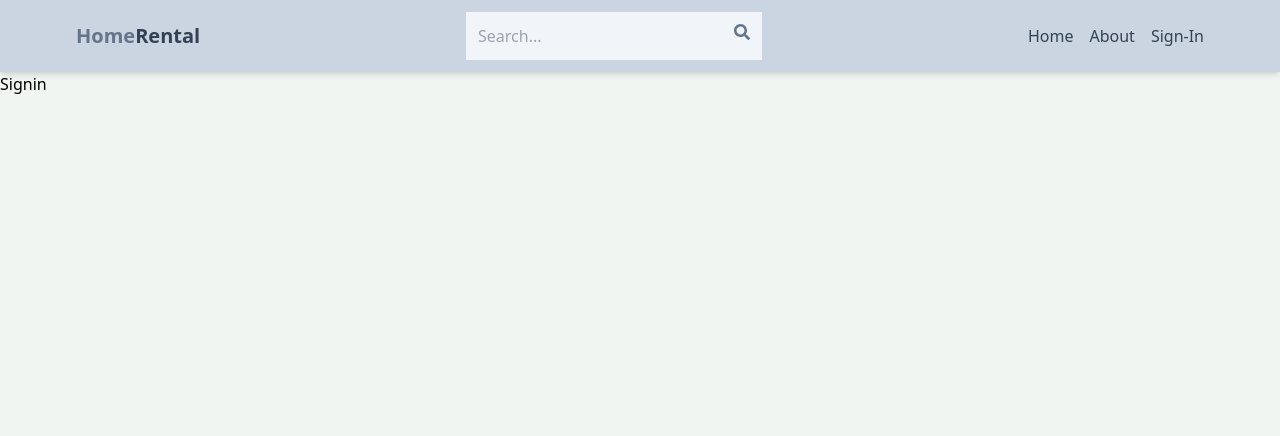
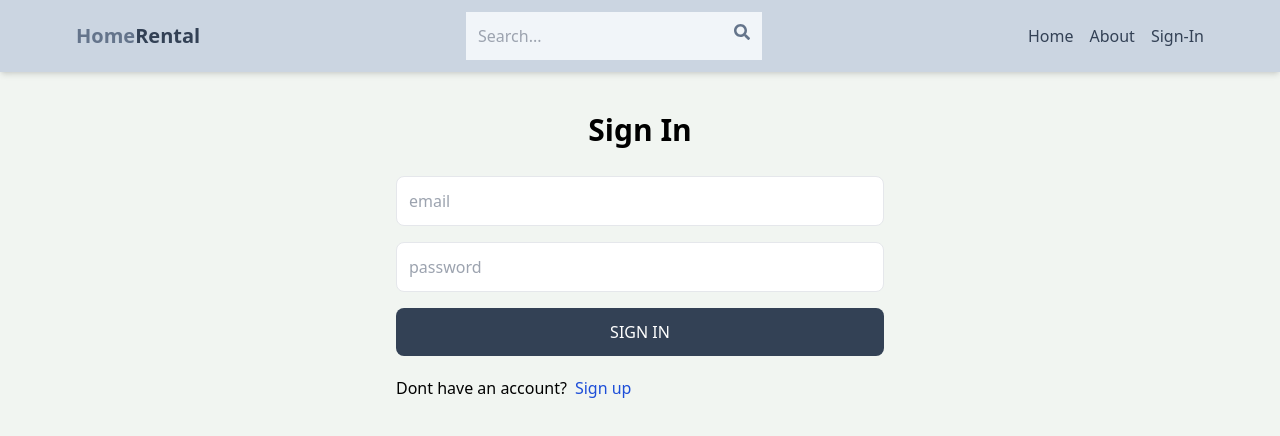
Before and after one commit to vivekds19/Home-Rental, a React (Vite) app in the folder client/: page /signin in a window 1280 px wide. Shown: the top 436 px of the page. Built offline with nearby package versions, Linux system fonts and the light colour scheme.

Commit message:
complete Sign IN page functionality

```diff
--- a/client/src/App.jsx
+++ b/client/src/App.jsx
@@ -11,7 +11,7 @@
     <BrowserRouter>
       <Header />
       <Routes>
-        <Route path="/home" element={<Home />} />
+        <Route path="/" element={<Home />} />
         <Route path="/signin" element={<Signin />} />
        <Route path="/signup" element={<SignUp/>}/>
         <Route path="/about" element={<About />} />
--- a/client/src/pages/SignIn.jsx
+++ b/client/src/pages/SignIn.jsx
@@ -1,7 +1,77 @@
-import React from 'react'
+import { useState } from "react";
+import { Link, useNavigate } from "react-router-dom";
 
-export default function Signin() {
+export default function SignIn() {
+  const [formData, setFormData] = useState({});
+  const [error, setError] = useState(null);
+  const [loading, setLoading] = useState(false);
+  const navigate = useNavigate();
+  const handleChange = (e) => {
+    setFormData({
+      ...formData,
+      [e.target.id]: e.target.value,
+    });
+  };
+  const handleSubmit = async (e) => {
+    e.preventDefault();
+    try {
+      setLoading(true);
+      const res = await fetch("/api/auth/signin", {
+        method: "POST",
+        headers: {
+          "Content-Type": "application/json",
+        },
+        body: JSON.stringify(formData),
+      });
+      const data = await res.json();
+      console.log(data);
+      if (data.success === false) {
+        setLoading(false);
+        setError(data.message);
+        return;
+      }
+      setLoading(false);
+      setError(null);
+      navigate("/");
+    } catch (error) {
+      setLoading(false);
+      setError(error.message);
+    }
+  };
   return (
-    <div>Signin</div>
-  )
+    <div className="p-3 max-w-lg mx-auto">
+      <h1 className="text-3xl text-center font-semibold my-7">Sign In</h1>
+      <form onSubmit={handleSubmit} className="flex flex-col gap-4">
+
+        <input
+          type="email"
+          placeholder="email"
+          className="border p-3 rounded-lg"
+          id="email"
+          onChange={handleChange}
+        />
+        <input
+          type="password"
+          placeholder="password"
+          className="border p-3 rounded-lg"
+          id="password"
+          onChange={handleChange}
+        />
+
+        <button
+          disabled={loading}
+          className="bg-slate-700 text-white p-3 rounded-lg uppercase hover:opacity-95 disabled:opacity-80"
+        >
+          {loading ? "Loading..." : "Sign In"}
+        </button>
+      </form>
+      <div className="flex gap-2 mt-5">
+        <p>Dont have an account?</p>
+        <Link to={"/signup"}>
+          <span className="text-blue-700">Sign up</span>
+        </Link>
+      </div>
+      {error && <p className="text-red-500 mt-5">{error}</p>}
+    </div>
+  );
 }
```
